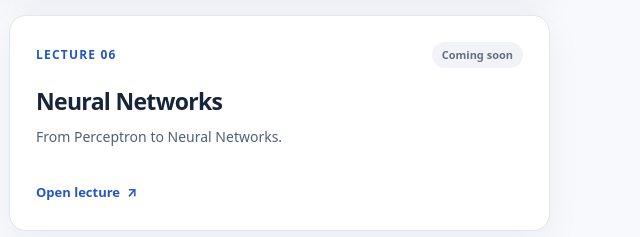
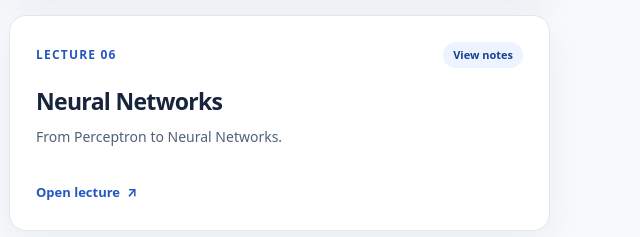
Before and after one commit to Man-isHa/PGDM, a plain HTML site: page index.html in a window 1280 px wide. Shown: the part 1239-1476 px from the top of the page, 640-1280 px from the left. Drawn offline with Linux system fonts and the light colour scheme.

Commit message:
Update index.html

```diff
--- a/index.html
+++ b/index.html
@@ -166,7 +166,7 @@
         <a class="lecture" href="lecture6.html">
           <div class="lecture-top">
             <span class="lecture-number">Lecture 06</span>
-            <span class="tag soon">Coming soon</span>
+            <span class="tag">View notes</span>
           </div>
           <h3>Neural Networks</h3>
           <p class="desc">From Perceptron to Neural Networks.</p>
```
